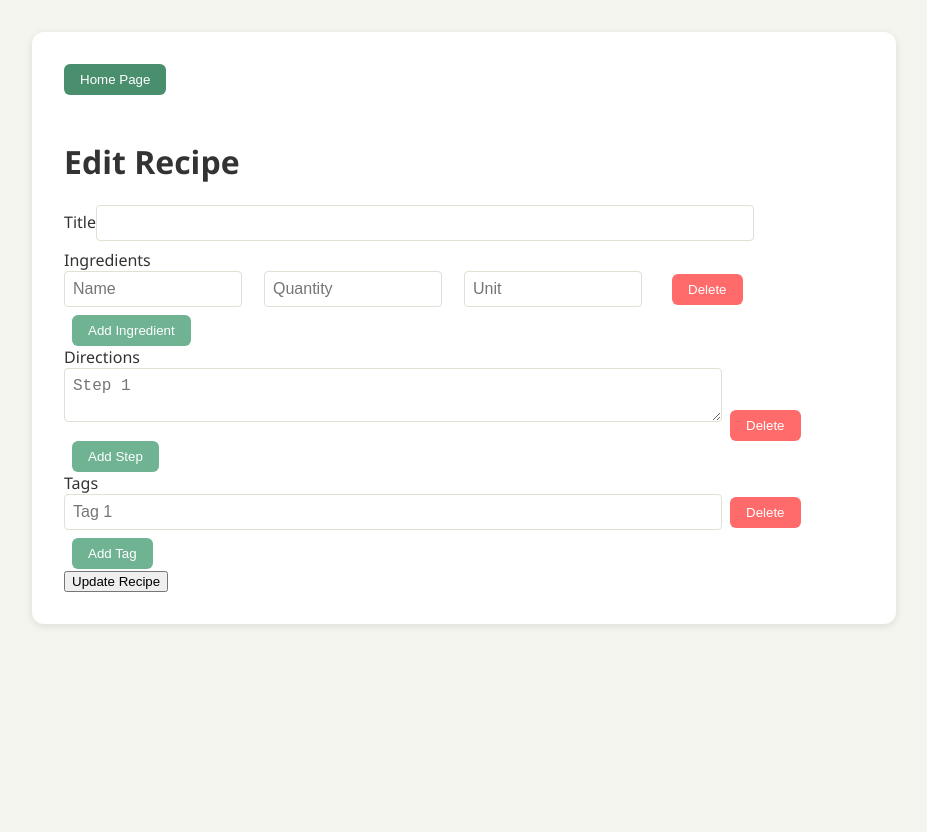
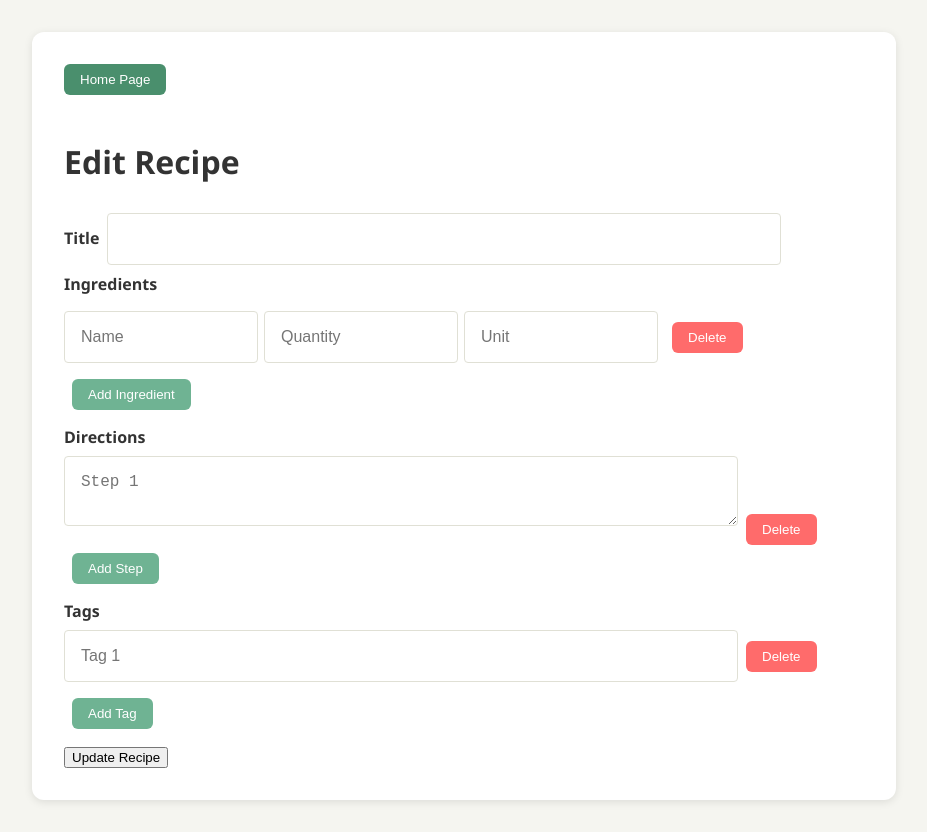
Before and after one commit to brednbudda/dish-out, a React (Create React App) app in the folder app/: page /edit-recipe/1 in a window 1280 px wide. Shown: the whole page, without its empty margins (176-1103 px from the left). Before the commit the page ends 800 px from the top, so only its background shows below. Built offline with nearby package versions, Linux system fonts and the light colour scheme; no server answers.

Commit message:
Modified CSS styling

```diff
--- a/app/src/components/RecipeEditCreate.js
+++ b/app/src/components/RecipeEditCreate.js
@@ -113,12 +113,12 @@
   };
 
   return (
-    <div class="recipe-edit-create-main">
-	  <Link to={'/recipes'}><button class="button-home">Home Page</button></Link>
+    <div className="recipe-edit-create-main">
+	  <Link to={'/recipes'}><button className="button-home">Home Page</button></Link>
       <h1>{id ? 'Edit Recipe' : 'Create Recipe'}</h1>
       <form onSubmit={handleSubmit}>
         <div id="recipe-edit-create-title">
-          <label>Title</label>
+          <label className="label">Title</label>
           <input
             type="text"
             name="title"
@@ -129,7 +129,7 @@
         </div>
 
         <div id="recipe-edit-create-ingredients">
-          <label>Ingredients</label>
+          <label className="label">Ingredients</label>
           {recipe.ingredients.map((ingredient, index) => (
             <div key={index}>
 			  <div id="ingredient-name">
@@ -163,15 +163,15 @@
 			  </div>
 			  <button
 			    type="button"
-			  	class="button-delete"
+			  	className="button-delete"
 			    onClick={() => handleDeleteIngredient(index)}>Delete</button>
             </div>
           ))}
-          <button type="button" class="button-add" onClick={handleAddIngredient}>Add Ingredient</button>
+          <button type="button" className="button-add" onClick={handleAddIngredient}>Add Ingredient</button>
         </div>
 
-        <div class="recipe-create-delete-directions">
-          <label>Directions</label>
+        <div className="recipe-create-delete-directions">
+          <label className="label">Directions</label>
           {recipe.directions.map((direction, index) => (
 			  <div key={index}>
 				<textarea
@@ -181,15 +181,15 @@
 				/>
 			  	<button
 			  	  type="button"
-			  	  class="button-delete"
+			  	  className="button-delete"
 			  	  onClick={() => handleDeleteDirection(index)}>Delete</button>
 			  </div>
           ))}
-          <button type="button" class="button-add" onClick={handleAddDirection}>Add Step</button>
+          <button type="button" className="button-add" onClick={handleAddDirection}>Add Step</button>
         </div>
 
-        <div class="recipe-create-delete-tags">
-          <label>Tags</label>
+        <div className="recipe-create-delete-tags">
+          <label className="label">Tags</label>
           {recipe.tags.map((tag, index) => (
 			  <div key={index}>
 				<input
@@ -201,11 +201,11 @@
 				/>
           	  <button
 			    type="button"
-			    class="button-delete"
+			    className="button-delete"
 			    onClick={() => handleDeleteTag(index)}>Delete</button>
 			  </div>
           ))}
-          <button type="button" class="button-add" onClick={handleAddTag}>Add Tag</button>
+          <button type="button" className="button-add" onClick={handleAddTag}>Add Tag</button>
         </div>
 
         <button type="submit">{id ? 'Update Recipe' : 'Create Recipe'}</button>
--- a/app/src/css/styles.css
+++ b/app/src/css/styles.css
@@ -34,8 +34,8 @@
 .recipe-edit-create-ingredients,
 .recipe-edit-create-directions,
 .recipe-edit-create-tags {
-  margin-bottom: 1.5rem;
-  padding: 1rem;
+  margin-bottom: 10px;
+  padding: 5rem;
   border: 1px solid var(--border-color);
   border-radius: 8px;
   background-color: var(--bg-primary);
@@ -52,6 +52,13 @@
 #ingredient-unit {
 	width: 25%;
 	display: inline-block;
+	margin-top: 0.5rem;
+}
+
+.label {
+  margin-right: 0.5rem;
+  margin-bottom: 0.5rem;
+  font-weight: bold;
 }
 
 /* Button Styles */
@@ -82,6 +89,8 @@
   background-color: var(--accent-light);
   color: white;
   margin-left: 0.5rem;
+  margin-top: 0.5rem;
+  margin-bottom: 1rem;
 }
 
 .button-add:hover,
@@ -104,11 +113,17 @@
   background-color: #ff4757;
 }
 
+/* Search field */
+.search-input {
+  max-width: 50%;
+}
+
 /* Input and Text Area Styles */
 input,
 textarea {
   width: 80%;
-  padding: 0.5rem;
+  padding: 1rem;
+  margin-top: 0.5rem;
   margin-bottom: 0.5rem;
   border: 1px solid var(--border-color);
   border-radius: 4px;
@@ -122,6 +137,10 @@
   box-shadow: 0 0 0 2px rgba(111, 179, 147, 0.2);
 }
 
+title {
+  padding: 1rem;
+}
+
 /* Responsive Design */
 @media (max-width: 768px) {
   .recipe-list-main,
```
